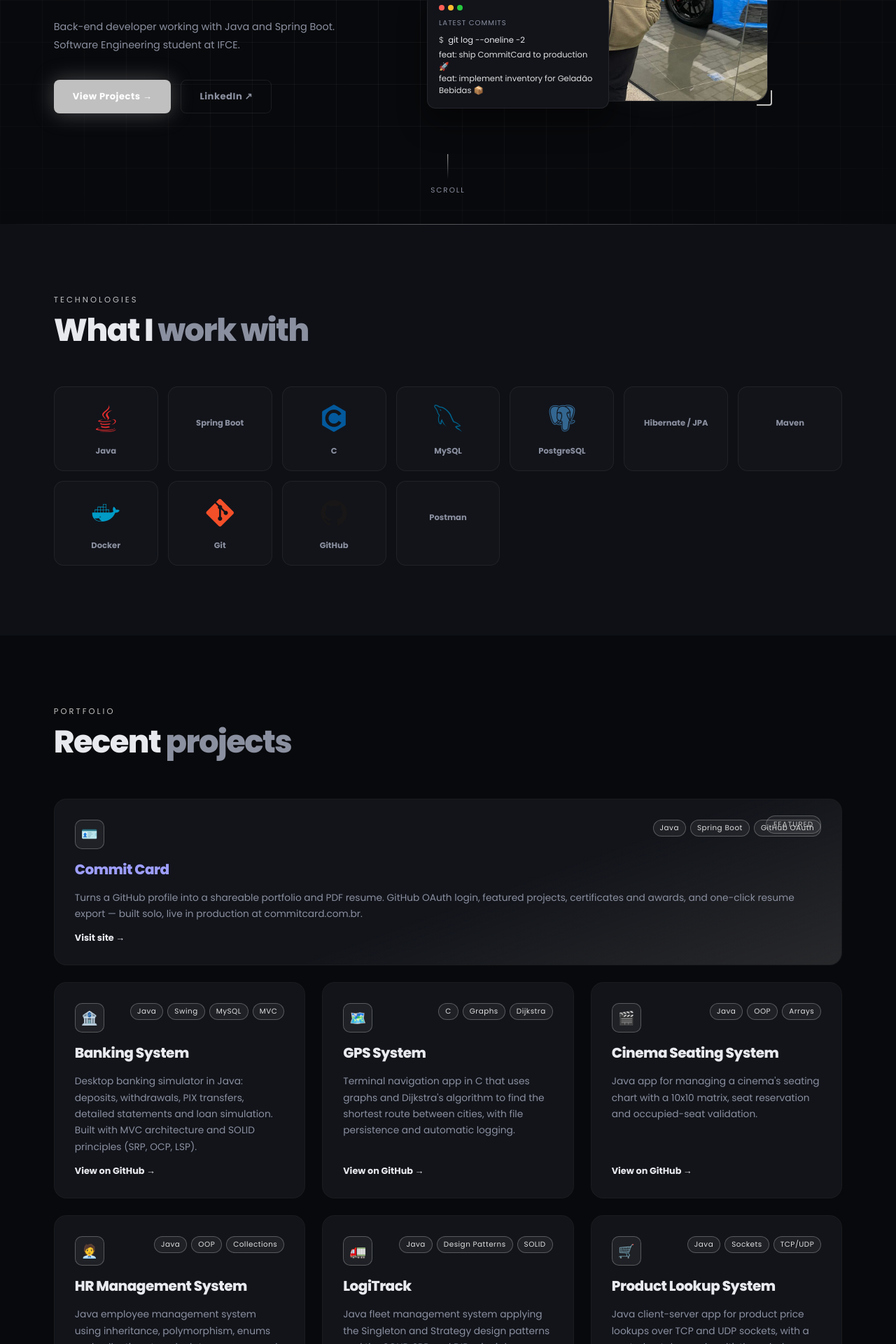
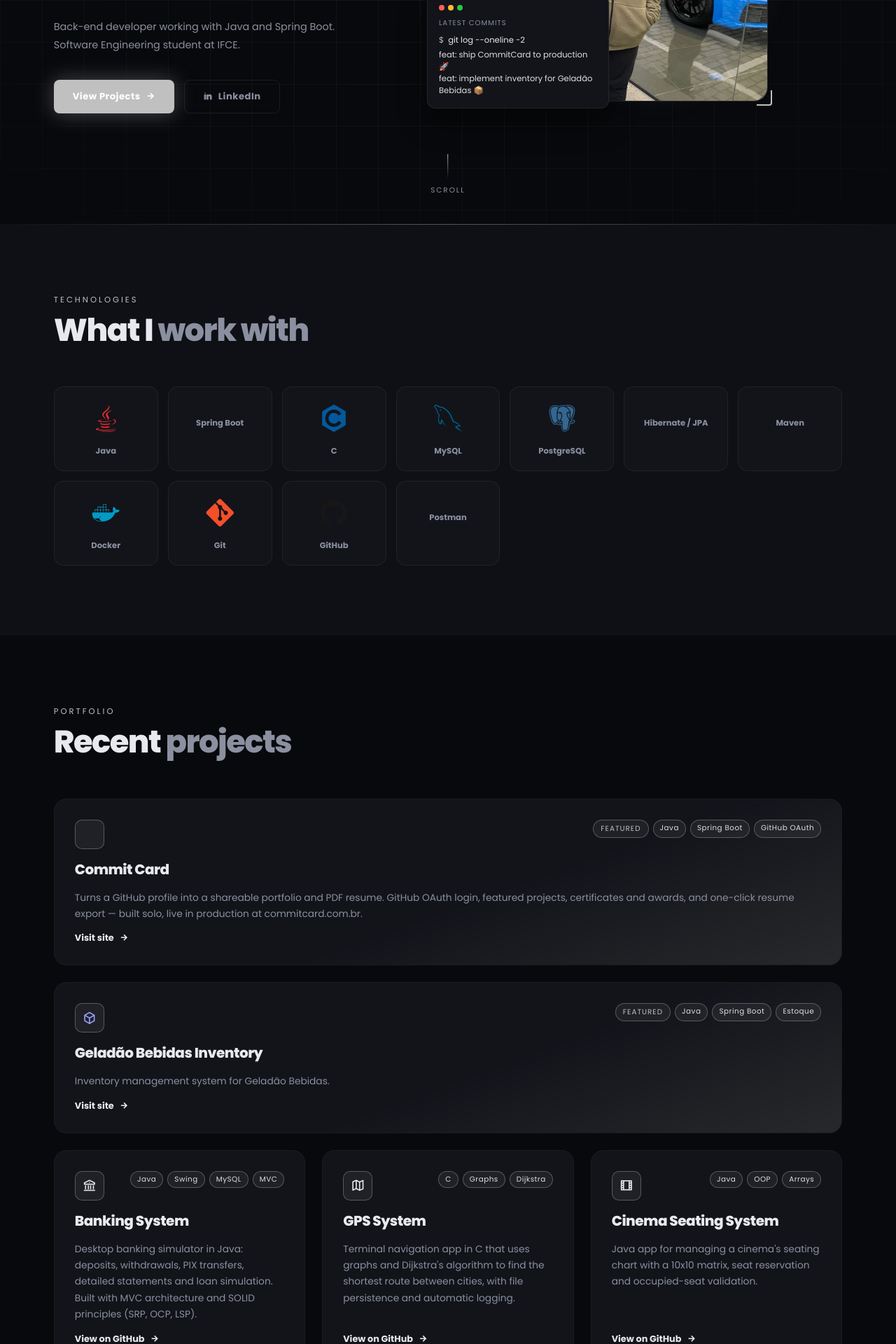
Before and after one commit to neyadrian/ney-portfolio, a React (Vite) app: page / in a window 1280 px wide. Shown: the part 480-2400 px from the top of the page at 70% size. Built offline with nearby package versions, Linux system fonts and the light colour scheme.

Commit message:
Atualizando portfolio

```diff
--- a/index.html
+++ b/index.html
@@ -9,8 +9,7 @@
     <script>
       (function () {
         try {
-          var theme = localStorage.getItem("theme") || "dark";
-          document.documentElement.setAttribute("data-theme", theme);
+          document.documentElement.setAttribute("data-theme", "dark");
           var lang = localStorage.getItem("lang") || "en";
           document.documentElement.lang = lang === "pt" ? "pt-BR" : "en";
         } catch (e) {}
--- a/src/components/Header.jsx
+++ b/src/components/Header.jsx
@@ -38,14 +38,7 @@ export default function Header() {
           <span className={lang === "pt" ? "active" : ""}>PT</span>
         </button>
 
-        <button
-          type="button"
-          className="theme-toggle"
-          onClick={toggleTheme}
-          aria-label={theme === "dark" ? t.themeToggle.toLight : t.themeToggle.toDark}
-        >
-          <i className={theme === "dark" ? "ri-sun-line" : "ri-moon-line"} />
-        </button>
+
       </div>
     </header>
   );
--- a/src/components/Hero.jsx
+++ b/src/components/Hero.jsx
@@ -37,7 +37,7 @@ export default function Hero() {
 
         <div className="btn-group">
           <a href="#projects" className="btn btn-primary">
-            {t.hero.ctaProjects}
+            {t.hero.ctaProjects} <i className="ri-arrow-right-line"></i>
           </a>
           <a
             href="https://www.linkedin.com/in/ney-adrian-casimiro-oliveira-567b902bb/"
@@ -45,6 +45,7 @@ export default function Hero() {
             rel="noreferrer"
             className="btn btn-ghost"
           >
+            <i className="ri-linkedin-fill"></i>
             {t.hero.ctaLinkedin}
           </a>
         </div>
--- a/src/components/Projects.jsx
+++ b/src/components/Projects.jsx
@@ -4,52 +4,53 @@ import { useLanguage } from "../context/LanguageContext";
 const projectMeta = [
   {
     key: "commitcard",
-    icon: "🪪",
+    icon: "ri-id-card-line",
     tags: ["Java", "Spring Boot", "GitHub OAuth"],
     link: "https://commitcard.com.br",
     featured: true,
   },
   {
     key: "banco",
-    icon: "🏦",
+    icon: "ri-bank-line",
     tags: ["Java", "Swing", "MySQL", "MVC"],
     link: "https://github.com/neyadrian/projeto-banc-rio",
   },
   {
     key: "gps",
-    icon: "🗺️",
+    icon: "ri-map-2-line",
     tags: ["C", "Graphs", "Dijkstra"],
     link: "https://github.com/neyadrian/sistema-gps",
   },
   {
     key: "cinema",
-    icon: "🎬",
+    icon: "ri-film-line",
     tags: ["Java", "OOP", "Arrays"],
     link: "https://github.com/neyadrian/sistema-cinema",
   },
   {
     key: "rh",
-    icon: "🧑‍💼",
+    icon: "ri-group-line",
     tags: ["Java", "OOP", "Collections"],
     link: "https://github.com/neyadrian/gestao-rh",
   },
   {
     key: "logitrack",
-    icon: "🚛",
+    icon: "ri-truck-line",
     tags: ["Java", "Design Patterns", "SOLID"],
     link: "https://github.com/neyadrian/Logi-Track",
   },
   {
     key: "supermercado",
-    icon: "🛒",
+    icon: "ri-shopping-cart-2-line",
     tags: ["Java", "Sockets", "TCP/UDP"],
     link: "https://github.com/neyadrian/sistema-supermercado",
   },
   {
     key: "geladao",
-    icon: "📦",
+    icon: "ri-box-3-line",
     tags: ["Java", "Spring Boot", "Estoque"],
-    link: "https://github.com/neyadrian/estoque-geladao-bebidas",
+    link: "https://github.com/neyadrian/geladao-bebidas",
+    featured: true,
   },
 ];
 
@@ -74,7 +75,7 @@ export default function Projects() {
     return () => observer.disconnect();
   }, []);
 
-  const featured = projectMeta.find((p) => p.featured);
+  const featuredProjects = projectMeta.filter((p) => p.featured);
   const rest = projectMeta.filter((p) => !p.featured);
 
   return (
@@ -84,17 +85,18 @@ export default function Projects() {
         {t.projects.title} <span className="dim">{t.projects.titleDim}</span>
       </h2>
 
-      {featured && (
+      {featuredProjects.map((featured, i) => (
         <a
+          key={featured.key}
           href={featured.link}
           target="_blank"
           rel="noreferrer"
-          className="project-card project-card-featured fade-up stagger-2"
+          className={`project-card project-card-featured fade-up stagger-${Math.min(i + 2, 5)}`}
         >
-          <span className="featured-badge">{t.projects.featured}</span>
           <div className="project-header">
-            <div className="project-icon">{featured.icon}</div>
+            <div className="project-icon"><i className={featured.icon}></i></div>
             <div className="project-tags">
+              <span className="featured-badge">{t.projects.featured}</span>
               {featured.tags.map((tag) => (
                 <span key={tag} className="tag">{tag}</span>
               ))}
@@ -102,9 +104,9 @@ export default function Projects() {
           </div>
           <h3 className="project-title">{t.projects.items[featured.key].title}</h3>
           <p className="project-desc">{t.projects.items[featured.key].desc}</p>
-          <span className="project-link">{t.projects.visitSite}</span>
+          <span className="project-link">{t.projects.visitSite} <i className="ri-arrow-right-line"></i></span>
         </a>
-      )}
+      ))}
 
       <div className="projects-grid">
         {rest.map((p, i) => (
@@ -113,7 +115,7 @@ export default function Projects() {
             className={`project-card fade-up stagger-${Math.min(i + 3, 5)}`}
           >
             <div className="project-header">
-              <div className="project-icon">{p.icon}</div>
+              <div className="project-icon"><i className={p.icon}></i></div>
               <div className="project-tags">
                 {p.tags.map((tag) => (
                   <span key={tag} className="tag">{tag}</span>
@@ -123,7 +125,7 @@ export default function Projects() {
             <h3 className="project-title">{t.projects.items[p.key].title}</h3>
             <p className="project-desc">{t.projects.items[p.key].desc}</p>
             <a href={p.link} target="_blank" rel="noreferrer" className="project-link">
-              {t.projects.viewGithub}
+              {t.projects.viewGithub} <i className="ri-arrow-right-line"></i>
             </a>
           </div>
         ))}
--- a/src/i18n/translations.js
+++ b/src/i18n/translations.js
@@ -11,8 +11,8 @@ const translations = {
       titleLine: "Building the logic behind",
       titleHighlight: "innovation.",
       desc: "Back-end developer working with Java and Spring Boot. Software Engineering student at IFCE.",
-      ctaProjects: "View Projects →",
-      ctaLinkedin: "LinkedIn ↗",
+      ctaProjects: "View Projects",
+      ctaLinkedin: "LinkedIn",
       scroll: "SCROLL",
       terminalLabel: "latest commits",
       terminalCmd: "git log --oneline -2",
@@ -29,8 +29,8 @@ const translations = {
       title: "Recent",
       titleDim: "projects",
       featured: "Featured",
-      visitSite: "Visit site →",
-      viewGithub: "View on GitHub →",
+      visitSite: "Visit site",
+      viewGithub: "View on GitHub",
       items: {
         commitcard: {
           title: "Commit Card",
@@ -88,8 +88,8 @@ const translations = {
       titleLine: "Construindo a lógica por trás da",
       titleHighlight: "inovação.",
       desc: "Desenvolvedor Back-End com Java e Spring Boot. Estudante de Engenharia de Software pelo IFCE.",
-      ctaProjects: "Ver Projetos →",
-      ctaLinkedin: "LinkedIn ↗",
+      ctaProjects: "Ver Projetos",
+      ctaLinkedin: "LinkedIn",
       scroll: "ROLAR",
       terminalLabel: "últimos commits",
       terminalCmd: "git log --oneline -2",
@@ -106,8 +106,8 @@ const translations = {
       title: "Projetos",
       titleDim: "recentes",
       featured: "Destaque",
-      visitSite: "Acessar site →",
-      viewGithub: "Ver no GitHub →",
+      visitSite: "Acessar site",
+      viewGithub: "Ver no GitHub",
       items: {
         commitcard: {
           title: "Commit Card",
--- a/src/styles/projects.css
+++ b/src/styles/projects.css
@@ -62,8 +62,6 @@
 
 
 .featured-badge {
-  position: absolute;
-  top: 24px; right: 30px;
   font-family: var(--font-mono);
   font-size: 0.65rem;
   letter-spacing: 1px;
@@ -73,6 +71,8 @@
   border: 1px solid var(--accent-glow);
   padding: 4px 10px;
   border-radius: 100px;
+  display: flex;
+  align-items: center;
 }
 
 .project-header { display: flex; justify-content: space-between; align-items: flex-start; }
@@ -99,7 +99,7 @@
   letter-spacing: 0.5px;
 }
 
-.project-title { font-size: 1.25rem; font-weight: 800; letter-spacing: -0.5px; }
+.project-title { font-size: 1.25rem; font-weight: 800; letter-spacing: -0.5px; color: var(--text); }
 .project-desc { color: var(--muted); font-size: 0.86rem; line-height: 1.7; font-family: var(--font-mono); flex: 1; }
 
 .project-link {
--- a/src/styles/theme.css
+++ b/src/styles/theme.css
@@ -21,21 +21,3 @@
 
   color-scheme: dark;
 }
-
-[data-theme="light"] {
-  --bg: #f6f7fa;
-  --bg2: #eceef3;
-  --card: #ffffff;
-  --card2: #f1f3f8;
-  --border: rgba(15, 18, 30, 0.09);
-  --text: #14161c;
-  --muted: #5c6270;
-  --accent: #707070;
-  --accent2: #909090;
-  --accent-dim: rgba(112, 112, 112, 0.06);
-  --accent-glow: rgba(112, 112, 112, 0.18);
-  --shadow: rgba(20, 22, 35, 0.1);
-  --header-bg: rgba(246, 247, 250, 0.88);
-
-  color-scheme: light;
-}
```
